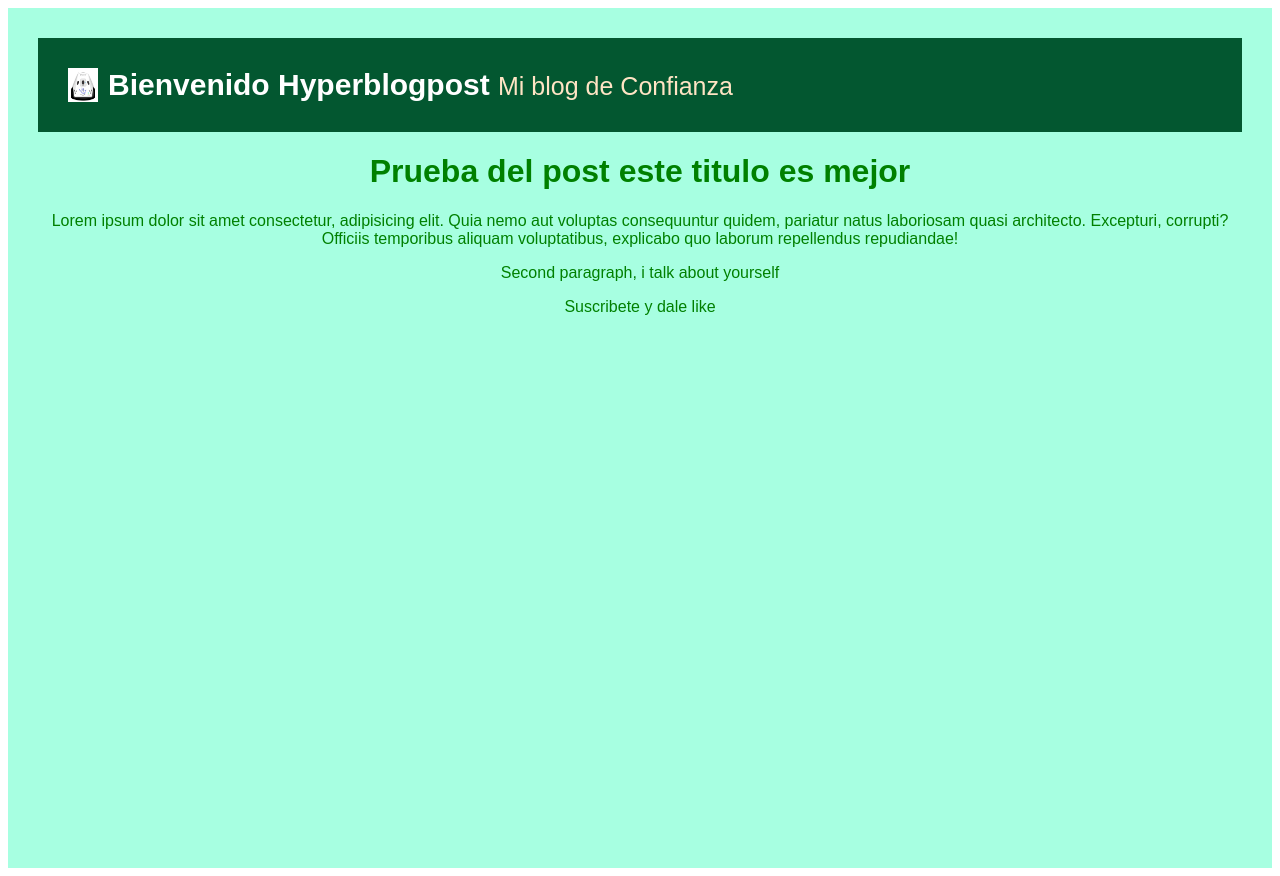
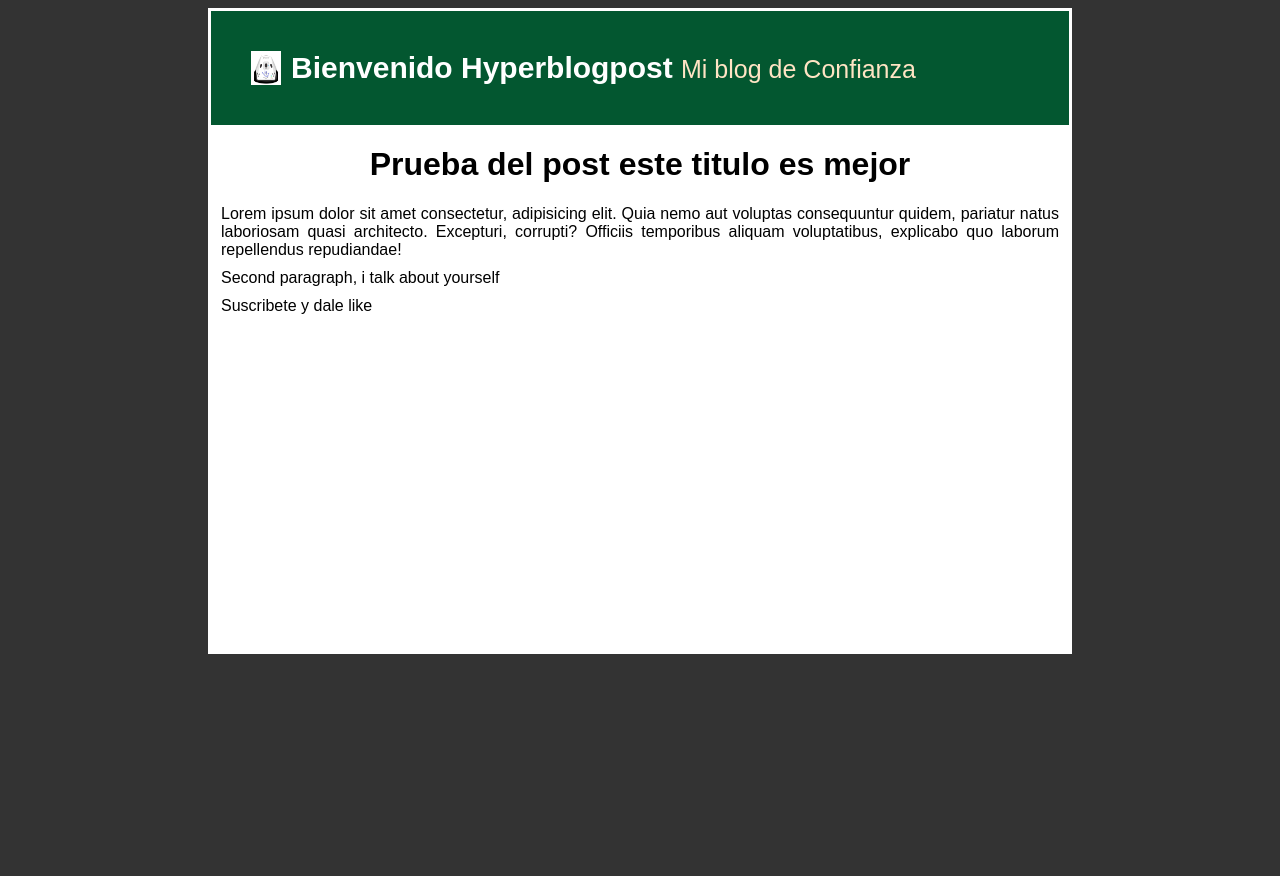
Before and after one commit to josesandrea/hyperblog, a plain HTML site: page blogspot.html in a window 1280 px wide. After the commit the page ends 800 px from the top, so only its background shows below. Drawn offline with Linux system fonts and the light colour scheme.

Commit message:
agregue modificaciones al estilo

```diff
--- a/css/style.css
+++ b/css/style.css
@@ -1,27 +1,30 @@
 body{
+    background-color: rgb(51, 51, 51);
     text-align: center;
     font-family: Arial, Helvetica, sans-serif;
-    color: green;
+    color: rgb(0, 0, 0);
 }
-img{
-    width: 30px;
 
-}
 .contenedor{
-
-    padding: 30px;
-    background-color: rgba(127, 255, 212, 0.685);
-    height:100vh;
+    margin: 0px 200px 80px;
+    padding: 3px;
+    background-color: rgb(255, 255, 255);
+    height:80vh;
 }
 #cabecera{
+    margin: 0 auto;
     background-color: rgb(3, 87, 48);
     font-size:30px;
     font-weight: bold;
     text-align: start;
-    padding: 30px;
+    padding: 40px;
     color: rgb(255, 255, 255);
     display: flex;
     gap: 10px;
+
+}
+img{
+    width: 30px;
 
 }
 span{
@@ -31,3 +34,8 @@ span{
 
 
 }
+p{
+    margin: 10px;
+    text-align: justify;
+
+}
```
